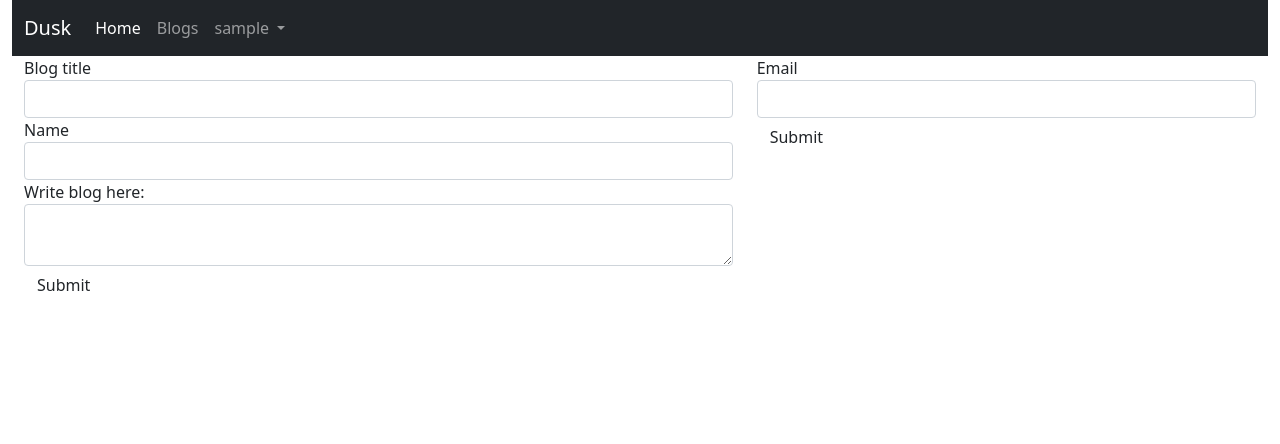
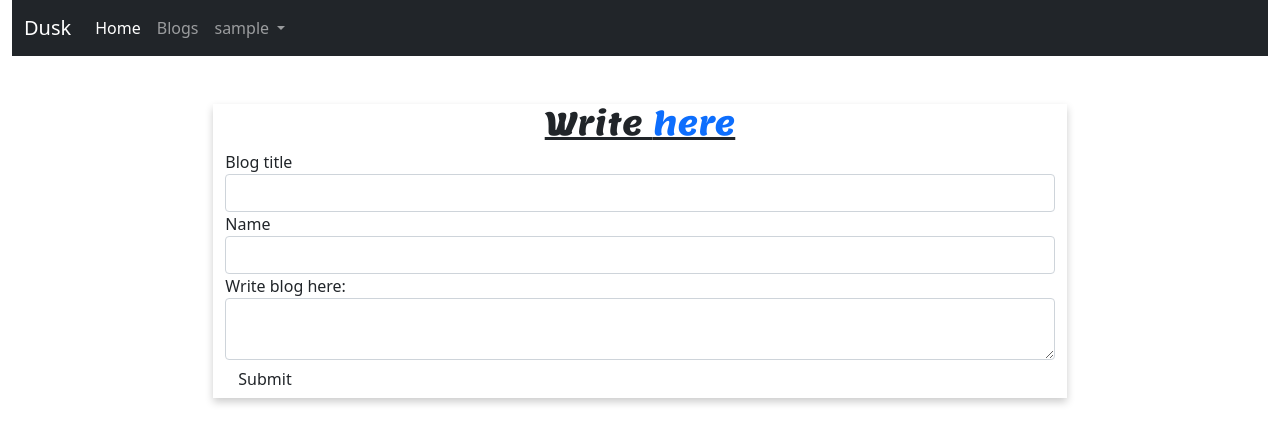
Before and after one commit to Cian747/blog, a Flask app: page /create-blog in a window 1280 px wide. Shown: the top 444 px of the page. Run offline with Flask 2, Linux system fonts and the light colour scheme; the visitor is signed in with stand-in values (Sample User, id 1); data comes from the database, SQL or seed files in the repository; some libraries are stand-ins or nearby versions.

Commit message:
changed db

```diff
--- a/app/auth/views.py
+++ b/app/auth/views.py
@@ -20,7 +20,7 @@ def login():
 
         flash('Invalid username or Password')
 
-    title = "watchlist login"
+    title = "Dusk login"
     return render_template('auth/login.html',login_form = login_form,title = title)
 
 
--- a/app/main/views.py
+++ b/app/main/views.py
@@ -10,6 +10,7 @@ from app import db,photos
 from . import main
 from flask_login import login_required,current_user
 import markdown2
+from sqlalchemy import desc
 
 @main.route('/', methods=['GET', 'POST'])
 def landing():
@@ -27,7 +28,8 @@ def home():
     '''
     quotes = get_quote()
 
-    # first_blog = Blog.sort(reverse=True).all()
+    first_blog = Blog.query.order_by(Blog.id.desc()).all()
+
 
     blogs = Blog.query.all()
 
@@ -40,7 +42,7 @@ def home():
             return redirect(url_for('main.landing'))
 
     title = "Dusk"
-    return render_template('index.html',title = title, blog_form = blog_form, quotes = quotes,blogs = blogs)
+    return render_template('index.html',title = title, blog_form = blog_form, quotes = quotes,first_blog = first_blog)
 
 @main.route('/blogs/', methods=['GET', 'POST'])
 def blogs():
@@ -57,10 +59,20 @@ def blogs():
             db.session.commit()
             return redirect(url_for('main.blogs'))
 
+    sub_form = SubscriptionForm()
+
+    if sub_form.validate_on_submit():
+        new_subscriber = Subscribe(subscriber = sub_form.email.data)
+        db.session.add(new_subscriber)
+        db.session.commit()
+
+        mail_message('Welcome to the Dusk Family','email/subscribe/new_subscribe',new_subscriber.subscriber,subscriber = new_subscriber)
+        return redirect(url_for('main.blogs'))
+
 
     title = 'Dusk - Blog posts'
 
-    return render_template('blog.html',blog_form = blog_form , blogs = blogs , title = title)
+    return render_template('blog.html',blog_form = blog_form , blogs = blogs , title = title, sub_form = sub_form)
 
 @main.route('/blogs/details/<int:id>', methods=['GET', 'POST'])
 @login_required
@@ -128,17 +140,8 @@ def create_blog():
 
             return redirect(url_for('main.blogs'))
 
-    sub_form = SubscriptionForm()
 
-    if sub_form.validate_on_submit():
-        new_subscriber = Subscribe(subscriber = sub_form.email.data)
-        db.session.add(new_subscriber)
-        db.session.commit()
-
-        mail_message('Welcome to the Dusk Family','email/subscribe/new_subscribe',new_subscriber.subscriber,subscriber = new_subscriber)
-
-
-    return render_template('create-blog.html', blog_form = blog_form,sub_form=sub_form)
+    return render_template('create-blog.html', blog_form = blog_form)
 
 @main.route('/user/<uname>')
 def profile(uname):
--- a/app/static/css/styles.css
+++ b/app/static/css/styles.css
@@ -6,7 +6,6 @@
 .container-fluid{
 
     padding: 0;
-    /* background-color:#0C171C; */
 
 }
 
@@ -20,7 +19,9 @@
 .about{
     padding: 10px;
     border: 1px solid grey;
+    height: 400px;
     margin: 1rem;
+    font-size:20px;
 
 }
 
@@ -37,9 +38,29 @@
 
 }
 
+#create-blog{
+
+    box-shadow: 0 4px 8px 0 rgba(0,0,0,0.2);
+    margin-top:3rem;
+    background-color: white;
+
+}
+
+.login i{
+
+    font-size: 60px;
+}
+
+.container-fluid .create{
+
+    background-color:#EDF6F9;
+    /* color:white; */
+    padding:5px;
+}
+
 h1 , h2{
 
-    font-family: 'Kaushan Script', cursive;
+    font-family: 'Lemon', cursive;
     text-decoration: underline;
 
 }
@@ -59,12 +80,33 @@ p {
 
 }
 
+.signin-card{
+
+    box-shadow: 0 4px 8px 0 rgba(0,0,0,0.2);
+    background-color:#0C171C;
+    color: white;
+    border-radius: 4px;
+
+}
+
+.container .update{
+
+    background-image: url(https://images.unsplash.com/photo-1504805572947-34fad45aed93?ixid=MnwxMjA3fDB8MHxwaG90by1wYWdlfHx8fGVufDB8fHx8&ixlib=rb-1.2.1&auto=format&fit=crop&w=750&q=80);
+    background-size: cover;
+
+}
+
+.container .register{
+
+    background-image: url();
+
+}
+
 .blog-images{
 
   margin-left: 10rem;
 
 }
-
 
 
 .blogs{
--- a/app/templates/auth/login.html
+++ b/app/templates/auth/login.html
@@ -19,7 +19,7 @@
       {% endfor %}
       <!-- Login form -->
       <div class="login">
-        <h1 class="text-center">Dusk</h1>
+        <h1 class="text-center"><i class="fab fa-dyalog"></i></h1>
       {{wtf.quick_form(login_form)}}
       </div>
       <p> Don't have an account? <a href="{{url_for('auth.register')}}">Sign up here</a></p>
--- a/app/templates/base.html
+++ b/app/templates/base.html
@@ -13,6 +13,9 @@
   <link rel="preconnect" href="https://fonts.googleapis.com">
   <link rel="preconnect" href="https://fonts.gstatic.com" crossorigin>
   <link href="https://fonts.googleapis.com/css2?family=Kaushan+Script&display=swap" rel="stylesheet">
+  <link rel="preconnect" href="https://fonts.googleapis.com">
+  <link rel="preconnect" href="https://fonts.gstatic.com" crossorigin>
+  <link href="https://fonts.googleapis.com/css2?family=Lemon&display=swap" rel="stylesheet">
   <link rel="stylesheet" href="{{url_for('static',filename='css/styles.css')}}">
   <!-- Bootstrap CSS -->
   <link href="https://cdn.jsdelivr.net/npm/bootstrap@5.0.2/dist/css/bootstrap.min.css" rel="stylesheet"
--- a/app/templates/create-blog.html
+++ b/app/templates/create-blog.html
@@ -10,26 +10,15 @@
 
 {% block content %}
 
-<div class="container-fluid">
 <div class="row">
-<div class="col-md-7">
-  {{ wtf.quick_form(blog_form) }}
-</div>
-<div class="col-md-5">
-  <!-- <form action="/create-blog" method="post">
-    {{ sub_form.hidden_tag() }}
-    {{ sub_form.email.label }}
-    {{ sub_form.email }} -->
+  <div class="col-md-2"></div>
+  <div class="col-md-8" id="create-blog">
+    <h2 class="text-center">Write <span class="text-primary">here</span></h2>
+    {{ wtf.quick_form(blog_form) }}
+  </div>
+  <div class="col-md-2">
 
-
-    {{ wtf.quick_form(sub_form) }}
-
-    <!-- <input type="submit" value="Submit" class="btn btn-primary">
-  </form> -->
-</div>
-</div>
-
-
+  </div>
 </div>
 
 
--- a/app/templates/email/postAlert/post_alert.txt
+++ b/app/templates/email/postAlert/post_alert.txt
@@ -1,3 +1,5 @@
 A new blog has been published. Visit us to see the new content that has been updated or posted.
 
-Cian Omondi(Owner)
+Your favourite team,
+
+The Dusk Team
--- a/app/templates/email/subscribe/new_subscribe.txt
+++ b/app/templates/email/subscribe/new_subscribe.txt
@@ -2,4 +2,5 @@ Hello
 
 We noticed you signed up to our subscription service. Welcome to the Dusk family
 
-Cian Omondi(Owner)
+We're glad to have you aboard,
+The Dusk Team
--- a/app/templates/index.html
+++ b/app/templates/index.html
@@ -83,7 +83,7 @@
           </tr>
         </thead>
         <tbody>
-          {% for blog in blogs %}
+          {% for blog in first_blog %}
           <tr>
             <th scope="row">{{ blog.id }}</th>
             <td>{{blog.title}}</td>
--- a/app/templates/landing.html
+++ b/app/templates/landing.html
@@ -22,8 +22,9 @@
                     <p>Here at dusk we pride ourselves in encouraging and showing our users how
                         they could improve themselves. We teach,create and alert the user if and when a new blog is
                         posted. We allow our users to choose whichever category they want their blog to represent.</p>
-                    <a href="{{ url_for('auth.register') }}"><button class="btn btn-primary">Register</button></a>
-                    <a href="{{ url_for('auth.login') }}"><button class="btn btn-success">Login</button></a>
+                        <a href="{{ url_for('auth.register') }}"><button class="btn btn-primary">Register</button></a>
+                        <a href="{{ url_for('auth.login') }}"><button class="btn btn-success">Login</button></a>
+
                 </div>
             </div>
         </div>
--- a/config.py
+++ b/config.py
@@ -7,7 +7,6 @@ class Config:
     '''
     SECRET_KEY = os.environ.get('SECRET_KEY')
     QUOTE_BASE_URL ='http://quotes.stormconsultancy.co.uk/random.json'
-    MOVIE_API_KEY = os.environ.get('MOVIE_API_KEY')
 
     # Photos path
     UPLOADED_PHOTOS_DEST ='app/static/photos'
@@ -35,7 +34,7 @@ class ProdConfig(Config):
         Config: The parent configuration class with General configuration settings
     '''
 
-    SQLALCHEMY_DATABASE_URI = os.environ.get("SQL_DATABASE_URL")
+    SQLALCHEMY_DATABASE_URI = os.environ.get("SQL_URI")
 
 class DevConfig(Config):
     '''
--- a/manage.py
+++ b/manage.py
@@ -7,7 +7,11 @@ from app.models.subscriber import Subscribe
 from  flask_migrate import Migrate, MigrateCommand
 
 # Creating app instance
-app = create_app('development')
+app = create_app('production')
+
+@app.before_first_request
+def create_tables():
+    db.create_all()
 
 manager = Manager(app)
 
```
Also changed, not shown: app/templates/auth/signup.html (+50 -3 lines), app/templates/blog.html (+6 -1 lines), app/templates/profile/update.html (+2 -8 lines), app/static/photos/Palms.jpeg (added), 1 other file.
